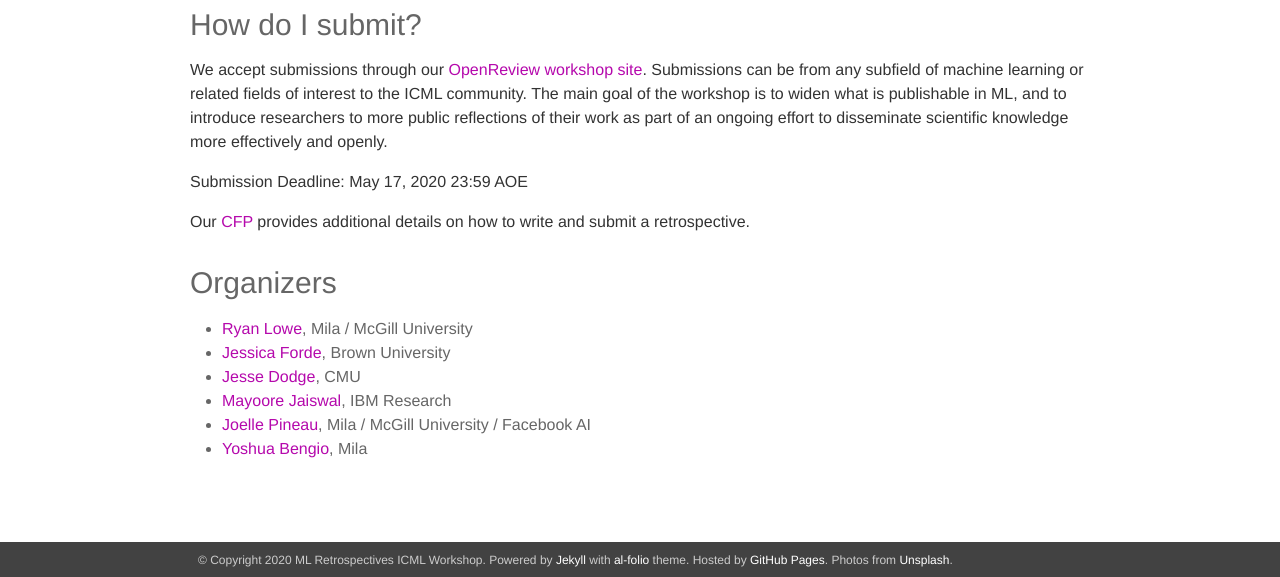
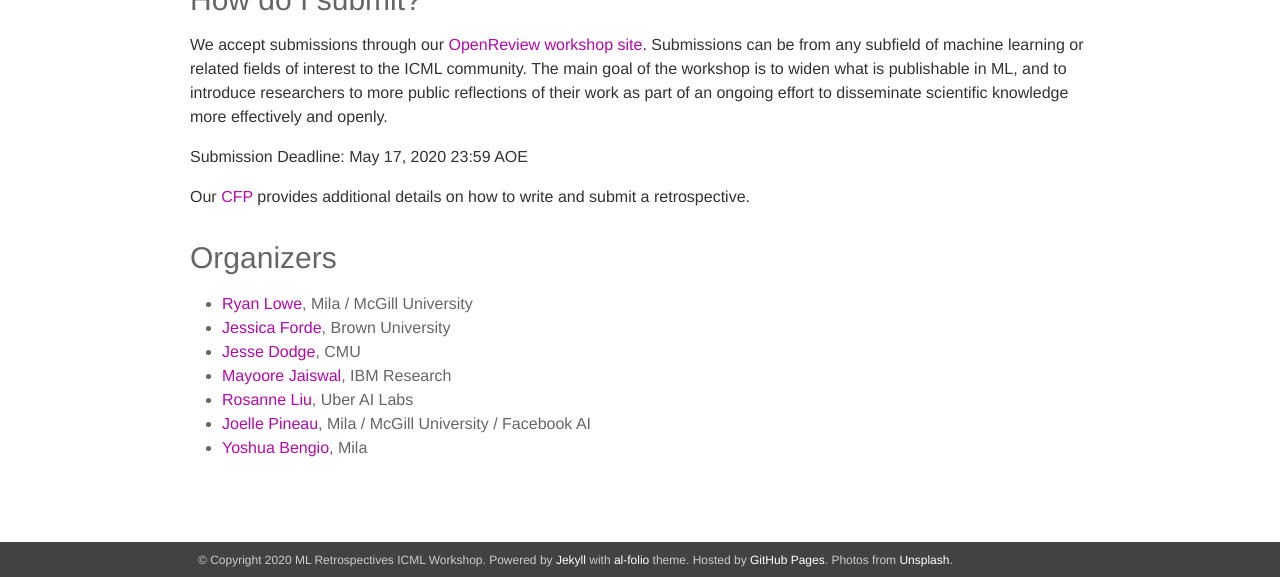
Before and after one commit to ml-retrospectives/icml2020, a Jekyll site: the page built from _pages/00_home.md, in a window 1280 px wide and 900 px high, scrolled down 904 px, cut to the strip 323-900 px from the top of the window. Built offline with Jekyll 4.4.1, drawn with Linux system fonts in a browser that asks for light colours; nearby versions of some CDN libraries.

Commit message:
added rosanne and updated sizes of photos

```diff
--- a/_pages/00_home.md
+++ b/_pages/00_home.md
@@ -25,11 +25,11 @@ We are accompanying the workshop with the open-source release of a retrospective
 
 <table style="width:75%">
   <tr>
-    <td style="text-align:center"><img src="http://tensorlab.cms.caltech.edu/users/anima/images/DP.png" height="200"></td>
-    <td style="text-align:center"><img src="https://www.is.mpg.de/uploads/employee/image/145/L1170153_-_copy.jpg" height="200"></td>
-    <td style="text-align:center"><img src="https://images.ctfassets.net/8wprhhvnpfc0/6hLLZq4X1hVzRGwwrIQOvc/9791f266fcb65b02c3aec680de7dd023/Deborah_Raji_headshot.jpg" height="200"></td>
-    <td style="text-align:center"><img src="https://www.cs.toronto.edu/~cmaddis/pic/HEADSHOT_IAS4x5.jpg" height="200"></td>
-    <td style="text-align:center"><img src="https://www.privacyconference2018.org/sites/default/files/styles/speaker/public/2018-10/Fung.JPG" height="200"></td>
+    <td style="text-align:center"><img src="http://tensorlab.cms.caltech.edu/users/anima/images/DP.png" height="175"></td>
+    <td style="text-align:center"><img src="https://www.is.mpg.de/uploads/employee/image/145/L1170153_-_copy.jpg" height="175"></td>
+    <td style="text-align:center"><img src="https://images.ctfassets.net/8wprhhvnpfc0/6hLLZq4X1hVzRGwwrIQOvc/9791f266fcb65b02c3aec680de7dd023/Deborah_Raji_headshot.jpg" height="175"></td>
+    <td style="text-align:center"><img src="https://www.cs.toronto.edu/~cmaddis/pic/HEADSHOT_IAS4x5.jpg" height="175"></td>
+    <td style="text-align:center"><img src="https://www.privacyconference2018.org/sites/default/files/styles/speaker/public/2018-10/Fung.JPG" height="175"></td>
   </tr>
   <tr>
     <td style="text-align:center"><a href="http://tensorlab.cms.caltech.edu/users/anima/">Anima Anandkumar</a> <br> Caltech, NVIDIA</td>
@@ -55,5 +55,6 @@ Our [CFP](https://ml-retrospectives.github.io/icml2020/) provides additional det
 * [Jessica Forde](https://github.com/jzf2101), Brown University
 * [Jesse Dodge](http://www.cs.cmu.edu/~jessed/), CMU
 * [Mayoore Jaiswal](https://scholar.google.com/citations?user=Ek3v6HcAAAAJ&hl=en), IBM Research
+* [Rosanne Liu](http://www.rosanneliu.com/), Uber AI Labs
 * [Joelle Pineau](https://www.cs.mcgill.ca/~jpineau/), Mila / McGill University / Facebook AI
 * [Yoshua Bengio](https://mila.quebec/en/yoshua-bengio/), Mila
```
